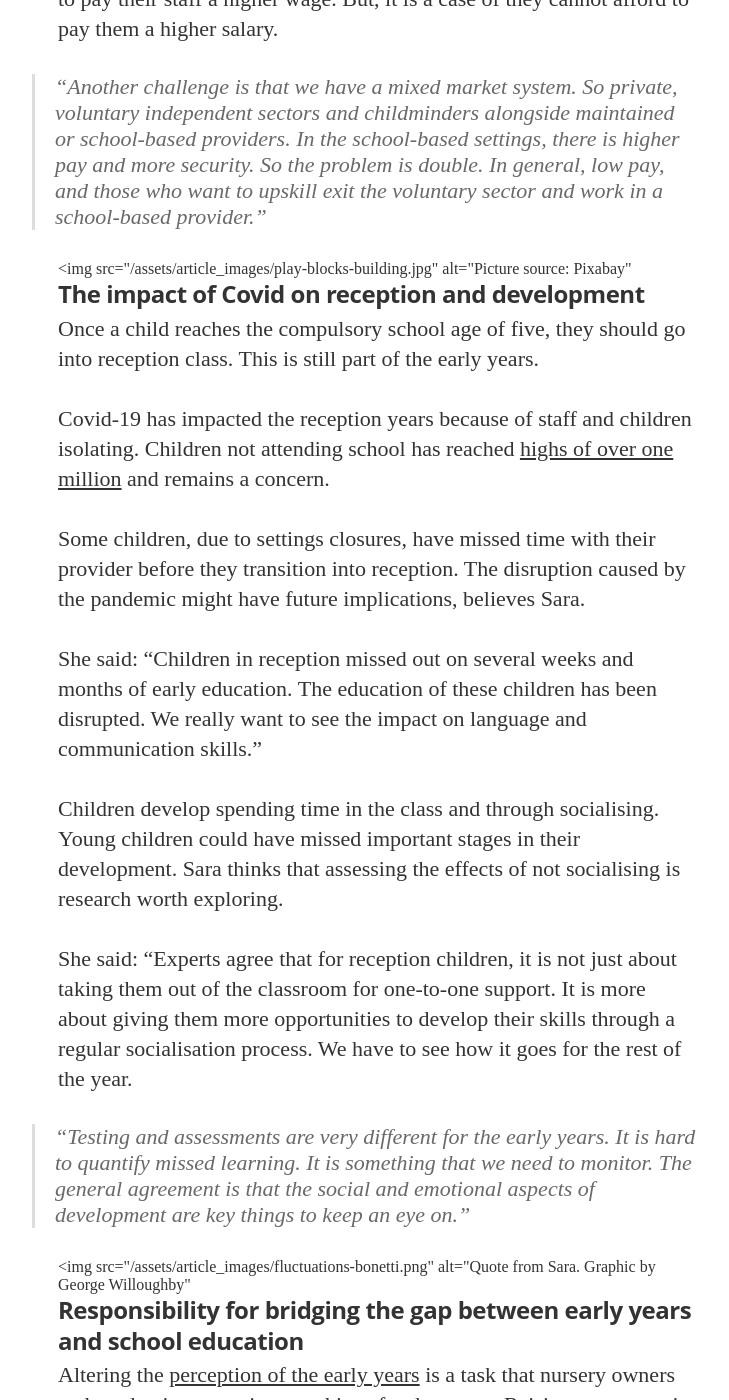
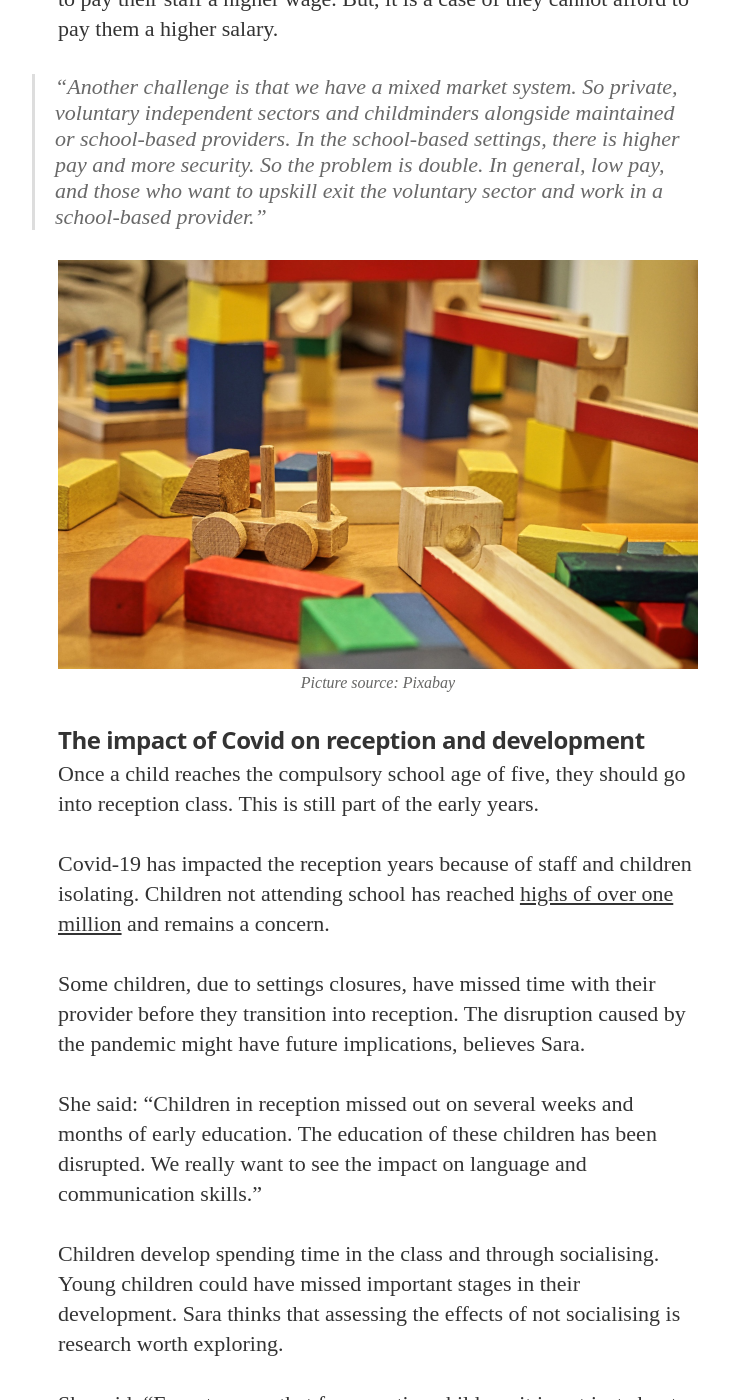
Before and after one commit to GWilloughby99/early-years-project, a Jekyll site: the page built from _posts/2021-07-30-Dr-sara-bonetti-early-years-funding-inefficiency.md, in a window 1280 px wide and 1400 px high, scrolled down 3066 px. Shown: the whole window, without its empty margins (262-991 px from the left). Built offline with Jekyll 4.4.1, drawn with Linux system fonts in a browser that asks for light colours; nearby versions of some CDN libraries; some web fonts are replaced; some of the changed text lies outside the part shown.

Commit message:
Update 2021-07-30-Dr-sara-bonetti-early-years-funding-inefficiency.md

```diff
--- a/_posts/2021-07-30-Dr-sara-bonetti-early-years-funding-inefficiency.md
+++ b/_posts/2021-07-30-Dr-sara-bonetti-early-years-funding-inefficiency.md
@@ -42,7 +42,7 @@ image2: "/assets/article_images/mobile-loop.jpg"
 
   <blockquote>“Another challenge is that we have a mixed market system. So private, voluntary independent sectors and childminders alongside maintained or school-based providers. In the school-based settings, there is higher pay and more security. So the problem is double. In general, low pay, and those who want to upskill exit the voluntary sector and work in a school-based provider.” </blockquote>
 
-  <img src="{{"/assets/article_images/play-blocks-building.jpg" | Relative_url}}" alt="Picture source: Pixabay"
+  <img src="{{"/assets/article_images/play-blocks-building.jpg" | Relative_url}}" alt="Picture source: Pixabay">
 
   <h3> The impact of Covid on reception and development </h3>
 
@@ -60,7 +60,7 @@ image2: "/assets/article_images/mobile-loop.jpg"
 
   <blockquote>“Testing and assessments are very different for the early years. It is hard to quantify missed learning. It is something that we need to monitor. The general agreement is that the social and emotional aspects of development are key things to keep an eye on.”</blockquote>
 
-  <img src="{{"/assets/article_images/fluctuations-bonetti.png" | Relative_url}}" alt="Quote from Sara. Graphic by George Willoughby"
+  <img src="{{"/assets/article_images/fluctuations-bonetti.png" | Relative_url}}" alt="Quote from Sara. Graphic by George Willoughby">
 
   <h3>Responsibility for bridging the gap between early years and school education</h3>
 
```
